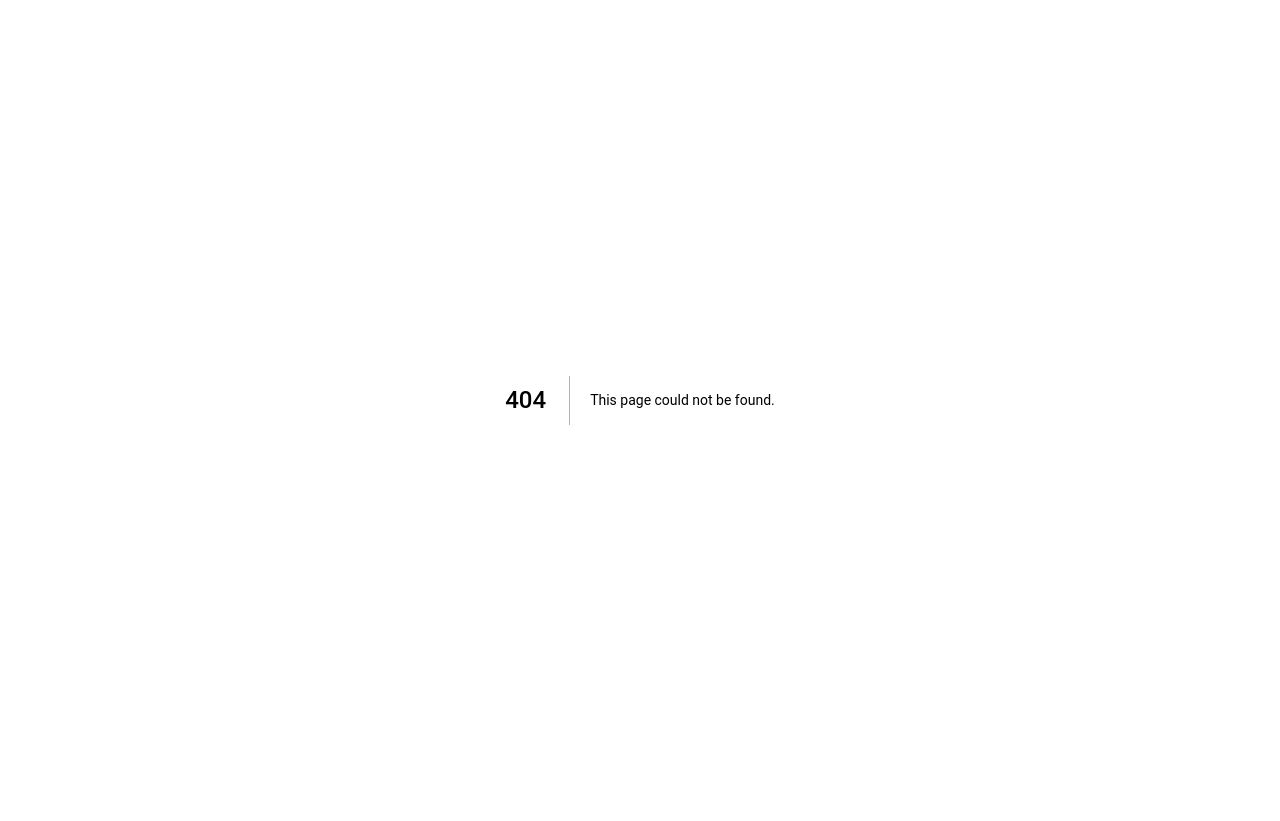
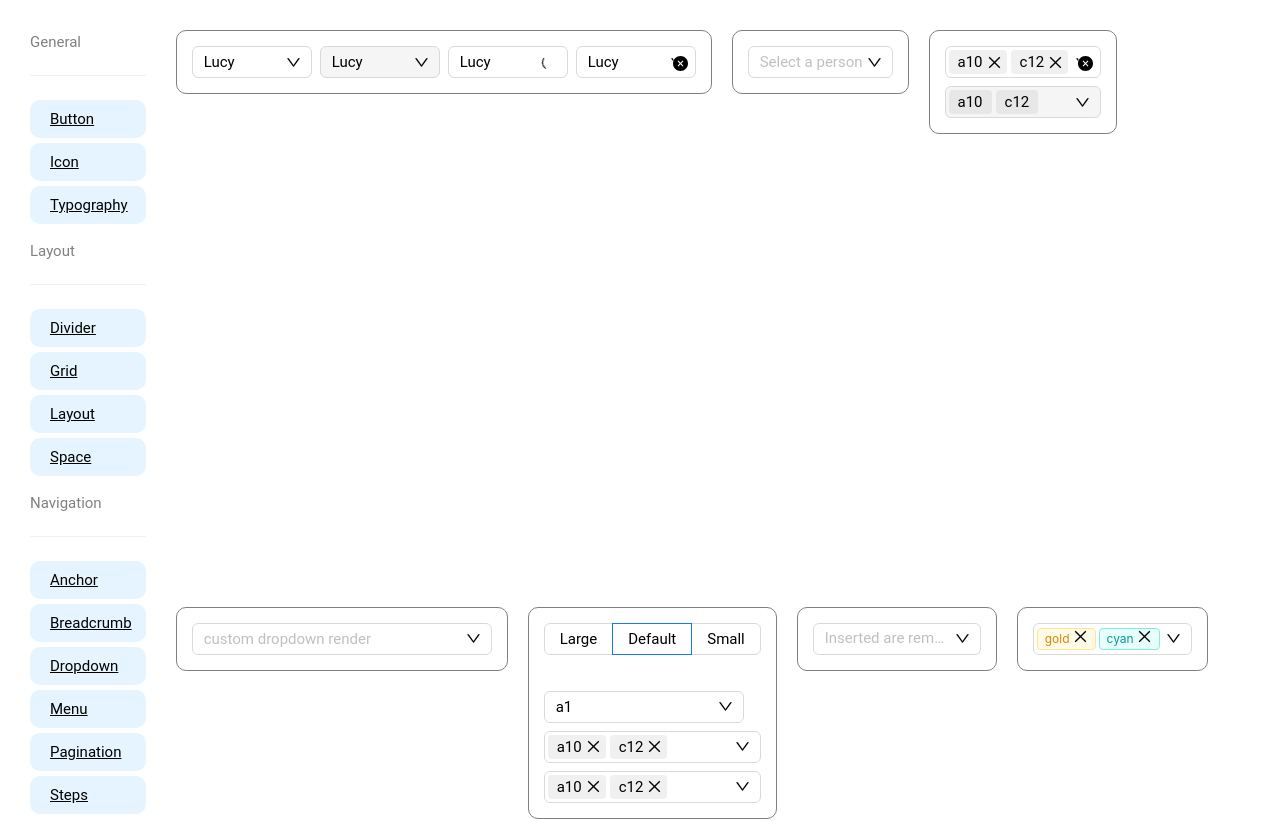
Before and after one commit to Pallab6Sense/AntD-Components, a Next.js app: page /select in a window 1280 px wide. Before the commit this address had no page. Shown: the top 821 px of the page. Before the commit the page ends 800 px from the top, so only its background shows below. Built offline with nearby package versions, Linux system fonts and the light colour scheme.

Commit message:
Select Component done 10:52 PM

```diff
--- a/Components/Navigation.js
+++ b/Components/Navigation.js
@@ -94,6 +94,9 @@ const Navigation = () => {
           <li>
             <Link href="/rate">Rate</Link>
           </li>
+          <li>
+            <Link href="/select">Select</Link>
+          </li>
         </div>
 
       </ul>
--- /dev/null
+++ b/pages/select.js
@@ -0,0 +1,340 @@
+import Navigation from '@/Components/Navigation';
+import { Divider, Input, Select, Space, Button, Radio, Tag } from 'antd';
+import { useRef, useState } from 'react';
+import { PlusOutlined } from '@ant-design/icons';
+
+const options = [];
+for (let i = 10; i < 36; i++) {
+  options.push({
+    label: i.toString(36) + i,
+    value: i.toString(36) + i,
+  });
+}
+
+const OPTIONS = ['Apples', 'Nails', 'Bananas', 'Helicopters'];
+
+const options1 = [
+  {
+    value: 'gold',
+  },
+  {
+    value: 'lime',
+  },
+  {
+    value: 'green',
+  },
+  {
+    value: 'cyan',
+  },
+];
+const tagRender = (props) => {
+  const { label, value, closable, onClose } = props;
+  const onPreventMouseDown = (event) => {
+    event.preventDefault();
+    event.stopPropagation();
+  };
+  return (
+    <Tag
+      color={value}
+      onMouseDown={onPreventMouseDown}
+      closable={closable}
+      onClose={onClose}
+      style={{
+        marginRight: 3,
+      }}
+    >
+      {label}
+    </Tag>
+  );
+};
+
+const Sel_ect = () => {
+  const [items, setItems] = useState(['jack', 'lucy']);
+  const [name, setName] = useState('');
+  const inputRef = useRef(null);
+
+  const addItem = (e) => {
+    e.preventDefault();
+    setItems([...items, name || `New item ${index++}`]);
+    setName('');
+    setTimeout(() => {
+      inputRef.current?.focus();
+    }, 0);
+  };
+
+  const [size, setSize] = useState('middle');
+  const handleSizeChange = (e) => {
+    setSize(e.target.value);
+  };
+  const handleChange = (value) => {
+    console.log(`Selected: ${value}`);
+  };
+
+  const [selectedItems, setSelectedItems] = useState([]);
+  const filteredOptions = OPTIONS.filter((o) => !selectedItems.includes(o));
+  return (
+    <>
+      <div className="container">
+        <Navigation></Navigation>
+
+        <div className="selectContainer">
+          <div className="selectExample1">
+            <Space wrap>
+              <Select
+                defaultValue="lucy"
+                style={{
+                  width: 120,
+                }}
+                // onChange={handleChange}
+                options={[
+                  {
+                    value: 'jack',
+                    label: 'Jack',
+                  },
+                  {
+                    value: 'lucy',
+                    label: 'Lucy',
+                  },
+                  {
+                    value: 'Yiminghe',
+                    label: 'yiminghe',
+                  },
+                  {
+                    value: 'disabled',
+                    label: 'Disabled',
+                    disabled: true,
+                  },
+                ]}
+              />
+              <Select
+                defaultValue="lucy"
+                style={{
+                  width: 120,
+                }}
+                disabled
+                options={[
+                  {
+                    value: 'lucy',
+                    label: 'Lucy',
+                  },
+                ]}
+              />
+              <Select
+                defaultValue="lucy"
+                style={{
+                  width: 120,
+                }}
+                loading
+                options={[
+                  {
+                    value: 'lucy',
+                    label: 'Lucy',
+                  },
+                ]}
+              />
+              <Select
+                defaultValue="lucy"
+                style={{
+                  width: 120,
+                }}
+                allowClear
+                options={[
+                  {
+                    value: 'lucy',
+                    label: 'Lucy',
+                  },
+                ]}
+              />
+            </Space>
+          </div>
+
+          <div className="selectExample2">
+            <Select
+              showSearch
+              placeholder="Select a person"
+              optionFilterProp="children"
+              //   onChange={onChange}
+              //   onSearch={onSearch}
+              filterOption={(input, option) =>
+                (option?.label ?? '')
+                  .toLowerCase()
+                  .includes(input.toLowerCase())
+              }
+              options={[
+                {
+                  value: 'jack',
+                  label: 'Jack',
+                },
+                {
+                  value: 'lucy',
+                  label: 'Lucy',
+                },
+                {
+                  value: 'tom',
+                  label: 'Tom',
+                },
+                {
+                  value: 'pallab',
+                  label: 'pallab',
+                },
+              ]}
+            />
+          </div>
+
+          <div className="selectExample3">
+            <Space
+              style={{
+                width: '100%',
+              }}
+              direction="vertical"
+            >
+              <Select
+                mode="multiple"
+                allowClear
+                style={{
+                  width: '100%',
+                }}
+                placeholder="Please select"
+                defaultValue={['a10', 'c12']}
+                // onChange={handleChange}
+                options={options}
+              />
+              <Select
+                mode="multiple"
+                disabled
+                style={{
+                  width: '100%',
+                }}
+                placeholder="Please select"
+                defaultValue={['a10', 'c12']}
+                // onChange={handleChange}
+                options={options}
+              />
+            </Space>
+          </div>
+
+          <div className="selectExample4">
+            <Select
+              style={{
+                width: 300,
+              }}
+              placeholder="custom dropdown render"
+              dropdownRender={(menu) => (
+                <>
+                  {menu}
+                  <Divider
+                    style={{
+                      margin: '8px 0',
+                    }}
+                  />
+                  <Space
+                    style={{
+                      padding: '0 8px 4px',
+                    }}
+                  >
+                    <Input
+                      placeholder="Please enter item"
+                      ref={inputRef}
+                      value={name}
+                      //   onChange={onNameChange}
+                    />
+                    <Button
+                      type="text"
+                      icon={<PlusOutlined />}
+                      onClick={addItem}
+                    >
+                      Add item
+                    </Button>
+                  </Space>
+                </>
+              )}
+              options={items.map((item) => ({
+                label: item,
+                value: item,
+              }))}
+            />
+          </div>
+
+          <div className="selectExample5">
+            <Radio.Group value={size} onChange={handleSizeChange}>
+              <Radio.Button value="large">Large</Radio.Button>
+              <Radio.Button value="middle">Default</Radio.Button>
+              <Radio.Button value="small">Small</Radio.Button>
+            </Radio.Group>
+            <br />
+            <br />
+            <Space
+              direction="vertical"
+              style={{
+                width: '100%',
+              }}
+            >
+              <Select
+                size={size}
+                defaultValue="a1"
+                onChange={handleChange}
+                style={{
+                  width: 200,
+                }}
+                options={options}
+              />
+              <Select
+                mode="multiple"
+                size={size}
+                placeholder="Please select"
+                defaultValue={['a10', 'c12']}
+                onChange={handleChange}
+                style={{
+                  width: '100%',
+                }}
+                options={options}
+              />
+              <Select
+                mode="tags"
+                size={size}
+                placeholder="Please select"
+                defaultValue={['a10', 'c12']}
+                onChange={handleChange}
+                style={{
+                  width: '100%',
+                }}
+                options={options}
+              />
+            </Space>
+          </div>
+
+          <div className="selectExample6">
+            <Select
+              mode="multiple"
+              placeholder="Inserted are removed"
+              value={selectedItems}
+              onChange={setSelectedItems}
+              style={{
+                width: '100%',
+              }}
+              options={filteredOptions.map((item) => ({
+                value: item,
+                label: item,
+              }))}
+            />
+          </div>
+
+          <div className="selectExample7">
+            <Select
+              mode="multiple"
+              showArrow
+              tagRender={tagRender}
+              defaultValue={['gold', 'cyan']}
+              style={{
+                width: '100%',
+              }}
+              options={options1}
+            />
+          </div>
+        </div>
+      </div>
+    </>
+  );
+};
+
+export default Sel_ect;
--- a/styles/globals.scss
+++ b/styles/globals.scss
@@ -507,3 +507,21 @@ li {
 .rateExample3{
   @include divStyle()
 }
+
+.selectContainer{
+  @include componentContainer()
+}
+
+.selectExample1,
+.selectExample2,
+.selectExample3,
+.selectExample4,
+.selectExample5,
+.selectExample6,
+.selectExample7{
+  @include divStyle()
+}
+
+.selectExample6{
+  width: 200px;
+}
```
